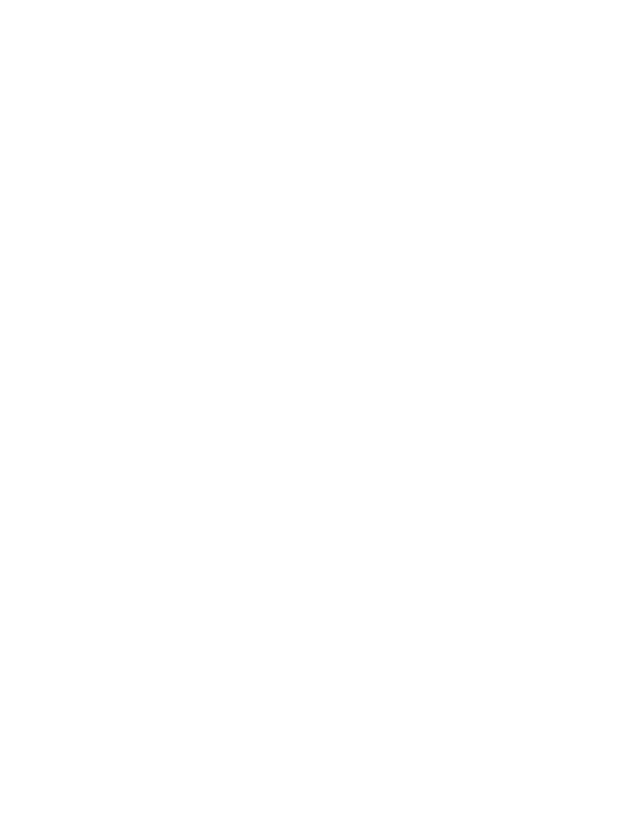
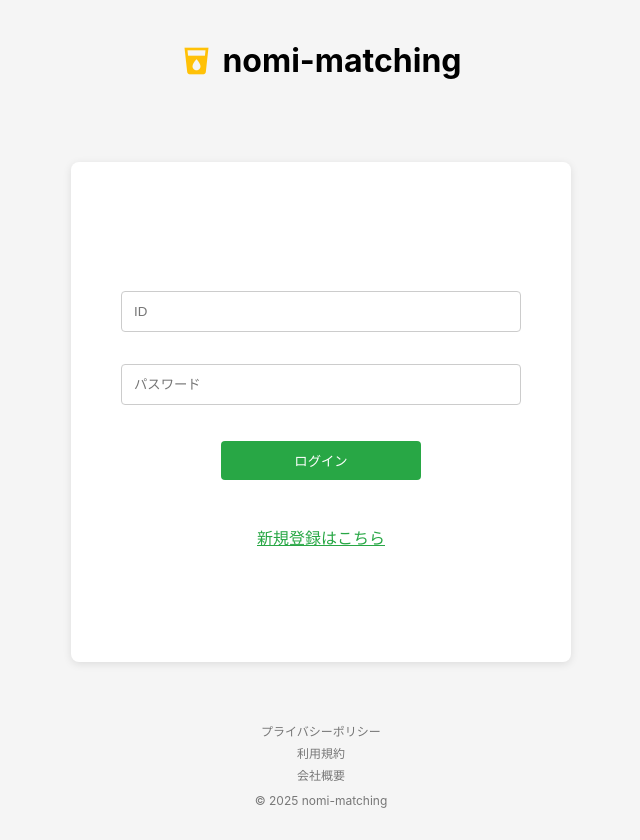
Before and after one commit to Ryosuke-Ha/nomi-matching, a React (Create React App) app: page /login in a window 1280 px wide. Before the commit this address had no page. Shown: the whole page, without its empty margins (319-959 px from the left). Before the commit the page ends 800 px from the top, so only its background shows below. Built offline with nearby package versions, Linux system fonts and the light colour scheme.

Commit message:
add login ui

```diff
--- a/src/App.tsx
+++ b/src/App.tsx
@@ -1,16 +1,20 @@
 import React from "react";
 import { BrowserRouter as Router, Routes, Route } from "react-router-dom";
 import Layout from "./components/guest/Layout";
+import HomePage from "./components/guest/home/HomePage";
 import SearchPage from "./components/guest/search/SearchPage";
 import PaymentPage from "./components/guest/payment/PaymentPage";
-import HomePage from "./components/guest/home/HomePage";
 import ChatPage from "./components/guest/chat/ChatPage";
+import LoginPage from "./components/guest/auth/LoginPage";
+import SignupPage from "./components/guest/auth/SignupPage";
 import "./App.css";
 
 function App() {
   return (
     <Router>
       <Routes>
+        <Route path="/login" element={<LoginPage />} />
+        <Route path="/signup" element={<SignupPage />} />
         <Route path="/" element={<Layout />}>
           <Route index element={<HomePage />} />
           <Route path="search" element={<SearchPage />} />
--- /dev/null
+++ b/src/components/guest/auth/LoginPage.css
@@ -0,0 +1,85 @@
+.auth-container {
+  display: flex;
+  flex-direction: column;
+  min-height: 100vh;
+  align-items: center;
+  justify-content: space-between;
+  background: #f5f5f5;
+  padding: 20px;
+}
+
+.auth-header {
+  display: flex;
+  align-items: center;
+  gap: 10px;
+}
+
+.beer-icon {
+  font-size: 32px;
+  color: #ffc107;
+}
+
+.auth-card {
+  background: #fff;
+  padding: 50px;
+  border-radius: 8px;
+  box-shadow: 0 2px 8px rgba(0, 0, 0, 0.1);
+  width: 100%;
+  max-width: 400px;
+  min-height: 400px;
+  display: flex;
+  flex-direction: column;
+  justify-content: center;
+  align-items: center;
+  gap: 35px;
+}
+
+.auth-card input {
+  padding: 10px;
+  border: 1px solid #ccc;
+  border-radius: 4px;
+  width: 100%;
+  box-sizing: border-box;
+  margin: 12px 0;
+}
+
+.auth-card button {
+  padding: 10px;
+  background: #007bff;
+  color: #fff;
+  border: none;
+  border-radius: 4px;
+  cursor: pointer;
+  width: 50%;
+  margin: 20px auto 0;
+  display: block;
+}
+
+.auth-card button:hover {
+  background: #0056b3;
+}
+
+.auth-link {
+  text-align: center;
+  margin-top: 10px;
+  display: block;
+  color: #007bff;
+}
+
+.auth-footer {
+  display: flex;
+  flex-direction: column;
+  align-items: center;
+  gap: 5px;
+  font-size: 12px;
+  color: #777;
+}
+
+.auth-footer a {
+  color: #777;
+  text-decoration: none;
+}
+
+.auth-footer p {
+  margin-top: 5px;
+}
--- /dev/null
+++ b/src/components/guest/auth/LoginPage.tsx
@@ -0,0 +1,50 @@
+import React, { useState, FormEvent } from "react";
+import { Link } from "react-router-dom";
+import "./LoginPage.css";
+
+const LoginPage: React.FC = () => {
+  const [id, setId] = useState("");
+  const [password, setPassword] = useState("");
+
+  const handleSubmit = (e: FormEvent) => {
+    e.preventDefault();
+    // TODO: implement login logic
+  };
+
+  return (
+    <div className="auth-container">
+      <header className="auth-header">
+        <i className="material-icons beer-icon">local_drink</i>
+        <h1>nomi-matching</h1>
+      </header>
+      <div className="auth-card">
+        <form onSubmit={handleSubmit}>
+          <input
+            type="text"
+            placeholder="ID"
+            value={id}
+            onChange={(e) => setId(e.target.value)}
+          />
+          <input
+            type="password"
+            placeholder="パスワード"
+            value={password}
+            onChange={(e) => setPassword(e.target.value)}
+          />
+          <button type="submit">ログイン</button>
+        </form>
+        <Link to="/signup" className="auth-link">
+          新規登録はこちら
+        </Link>
+      </div>
+      <footer className="auth-footer">
+        <a href="#">プライバシーポリシー</a>
+        <a href="#">利用規約</a>
+        <a href="#">会社概要</a>
+        <p>© 2025 nomi-matching</p>
+      </footer>
+    </div>
+  );
+};
+
+export default LoginPage;
--- /dev/null
+++ b/src/components/guest/auth/SignupPage.css
@@ -0,0 +1,85 @@
+.auth-container {
+  display: flex;
+  flex-direction: column;
+  min-height: 100vh;
+  align-items: center;
+  justify-content: space-between;
+  background: #f5f5f5;
+  padding: 20px;
+}
+
+.auth-header {
+  display: flex;
+  align-items: center;
+  gap: 10px;
+}
+
+.beer-icon {
+  font-size: 32px;
+  color: #ffc107;
+}
+
+.auth-card {
+  background: #fff;
+  padding: 50px;
+  border-radius: 8px;
+  box-shadow: 0 2px 8px rgba(0, 0, 0, 0.1);
+  width: 100%;
+  max-width: 400px;
+  min-height: 400px;
+  display: flex;
+  flex-direction: column;
+  justify-content: center;
+  align-items: center;
+  gap: 35px;
+}
+
+.auth-card input {
+  padding: 12px;
+  border: 1px solid #ccc;
+  border-radius: 4px;
+  width: 100%;
+  box-sizing: border-box;
+  margin: 16px 0;
+}
+
+.auth-card button {
+  padding: 10px;
+  background: #28a745;
+  color: #fff;
+  border: none;
+  border-radius: 4px;
+  cursor: pointer;
+  width: 50%;
+  margin: 20px auto 0;
+  display: block;
+}
+
+.auth-card button:hover {
+  background: #218838;
+}
+
+.auth-link {
+  text-align: center;
+  margin-top: 10px;
+  display: block;
+  color: #28a745;
+}
+
+.auth-footer {
+  display: flex;
+  flex-direction: column;
+  align-items: center;
+  gap: 5px;
+  font-size: 12px;
+  color: #777;
+}
+
+.auth-footer a {
+  color: #777;
+  text-decoration: none;
+}
+
+.auth-footer p {
+  margin-top: 5px;
+}
--- /dev/null
+++ b/src/components/guest/auth/SignupPage.tsx
@@ -0,0 +1,50 @@
+import React, { useState, FormEvent } from "react";
+import { Link } from "react-router-dom";
+import "./SignupPage.css";
+
+const SignupPage: React.FC = () => {
+  const [id, setId] = useState("");
+  const [password, setPassword] = useState("");
+
+  const handleSubmit = (e: FormEvent) => {
+    e.preventDefault();
+    // TODO: implement signup logic
+  };
+
+  return (
+    <div className="auth-container">
+      <header className="auth-header">
+        <i className="material-icons beer-icon">local_drink</i>
+        <h1>nomi-matching</h1>
+      </header>
+      <div className="auth-card">
+        <form onSubmit={handleSubmit}>
+          <input
+            type="text"
+            placeholder="ID"
+            value={id}
+            onChange={(e) => setId(e.target.value)}
+          />
+          <input
+            type="password"
+            placeholder="パスワード"
+            value={password}
+            onChange={(e) => setPassword(e.target.value)}
+          />
+          <button type="submit">登録</button>
+        </form>
+        <Link to="/login" className="auth-link">
+          ログインはこちら
+        </Link>
+      </div>
+      <footer className="auth-footer">
+        <a href="#">プライバシーポリシー</a>
+        <a href="#">利用規約</a>
+        <a href="#">会社概要</a>
+        <p>© 2025 nomi-matching</p>
+      </footer>
+    </div>
+  );
+};
+
+export default SignupPage;
```
